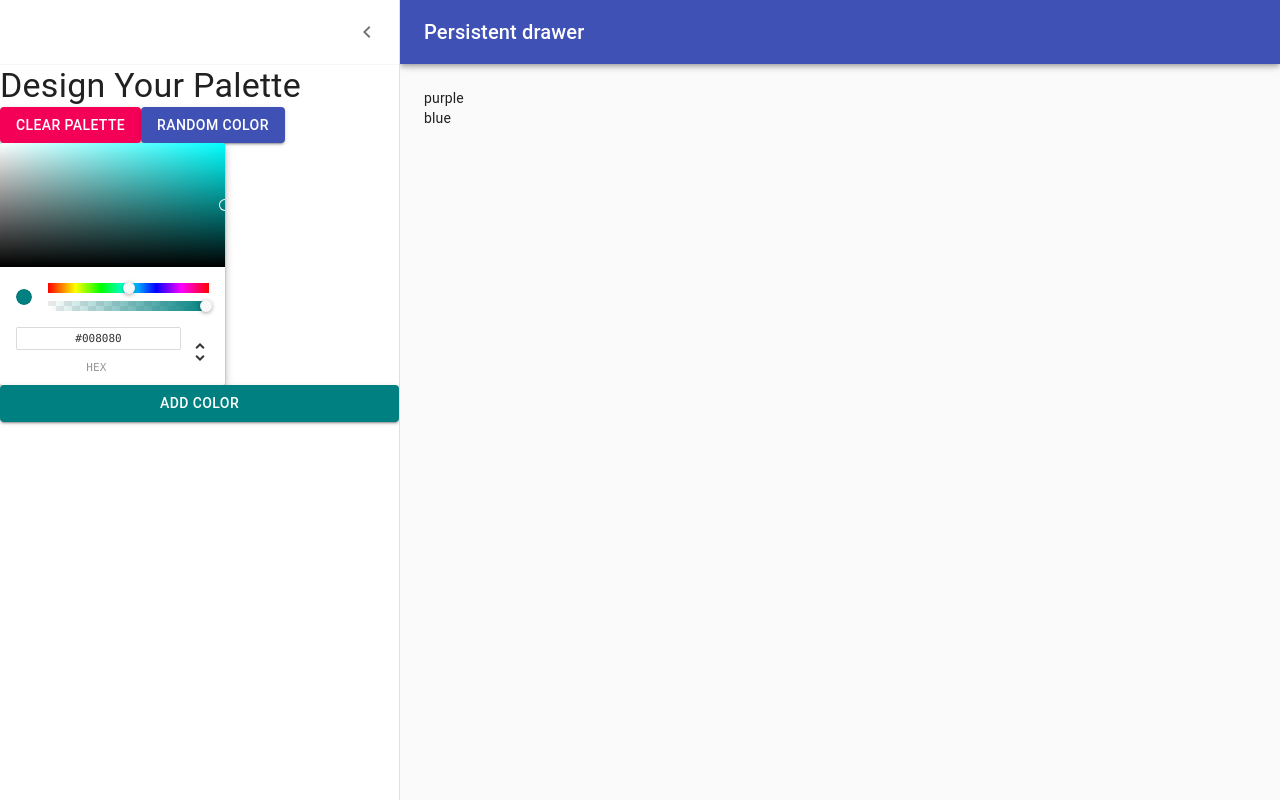
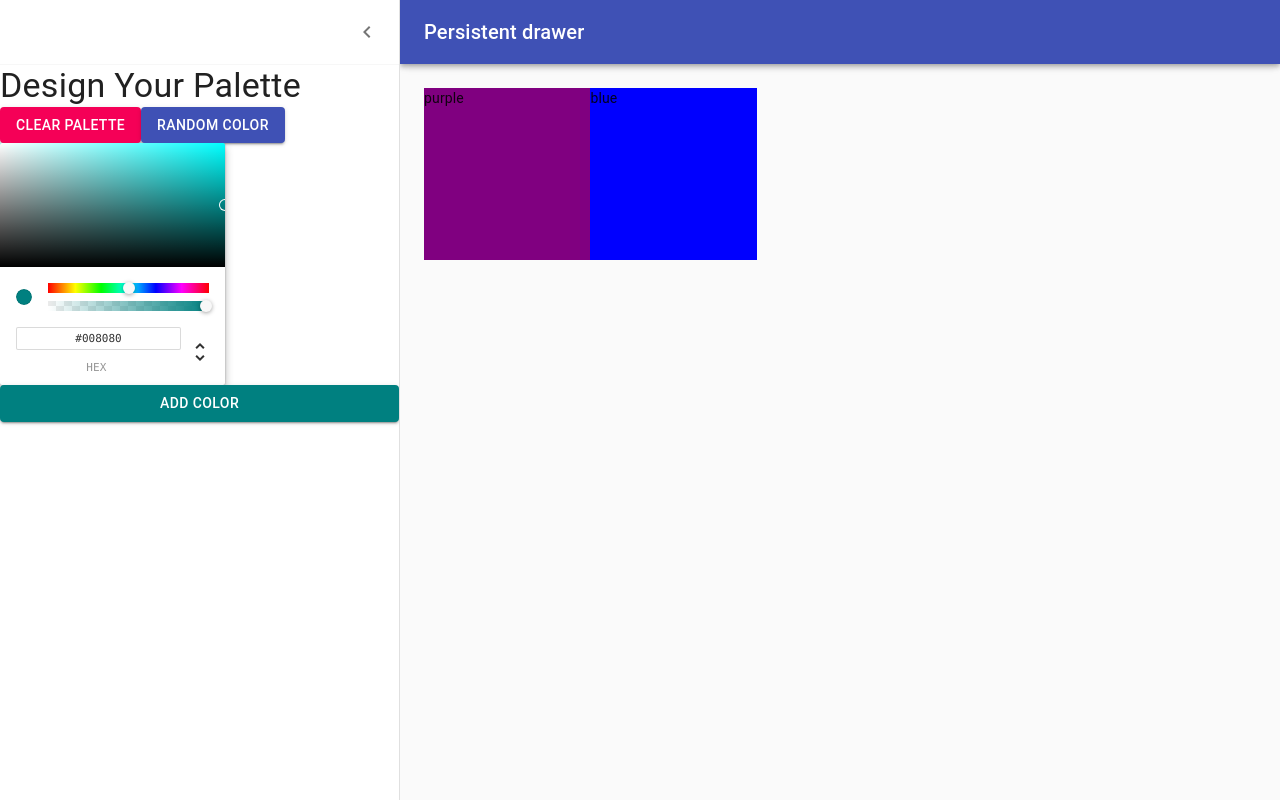
Before and after one commit to filigino/color-picker, a React (Create React App) app: page /palette/new in a window 1280 px wide. Built offline with nearby package versions, Linux system fonts and the light colour scheme.

Commit message:
Added new palette colorbox

```diff
--- /dev/null
+++ b/src/components/DraggableColorBox.js
@@ -0,0 +1,24 @@
+import React from 'react';
+import { withStyles } from '@material-ui/styles';
+
+const styles = {
+    root: {
+        backgroundColor: props => props.color,
+        cursor: 'pointer',
+        display: 'inline-block',
+        height: '25%',
+        position: 'relative',
+        width: '20%'
+    }
+};
+
+const DraggableColorBox = props => {
+    const { color, classes } = props;
+    return (
+        <div className={classes.root}>
+            {color}
+        </div>
+    );
+}
+
+export default withStyles(styles)(DraggableColorBox);
--- a/src/components/NewPalette.js
+++ b/src/components/NewPalette.js
@@ -13,6 +13,7 @@ import MenuIcon from '@material-ui/icons/Menu';
 import ChevronLeftIcon from '@material-ui/icons/ChevronLeft';
 import ChevronRightIcon from '@material-ui/icons/ChevronRight';
 import Button from '@material-ui/core/Button';
+import DraggableColorBox from './DraggableColorBox';
 
 const drawerWidth = 400;
 
@@ -63,6 +64,7 @@ const useStyles = makeStyles((theme) => ({
             duration: theme.transitions.duration.leavingScreen,
         }),
         marginLeft: -drawerWidth,
+        height: 'calc(100vh - 64px)'
     },
     contentShift: {
         transition: theme.transitions.create('margin', {
@@ -157,7 +159,7 @@ const NewPalette = () => {
                 })}
             >
                 <div className={classes.drawerHeader} />
-                {palette.map(p => <div>{p}</div>)}
+                {palette.map(color => <DraggableColorBox color={color} />)}
             </main>
         </div>
     );
--- a/src/styles/ColorBoxStyles.js
+++ b/src/styles/ColorBoxStyles.js
@@ -2,6 +2,7 @@ import chroma from 'chroma-js';
 
 const styles = {
     colorBox: {
+        display: 'inline-block',
         height: props => props.isSingleColor ? '50%' : '25%',
         position: 'relative',
         width: '20%'
--- a/src/styles/PaletteStyles.js
+++ b/src/styles/PaletteStyles.js
@@ -6,8 +6,6 @@ const styles = {
         height: '5%'
     },
     colors: {
-        display: 'flex',
-        flexWrap: 'wrap',
         height: '90%'
     },
     footer: {
```
Also changed, not shown: 1 other file (tests, documents, lock files or other folders).
